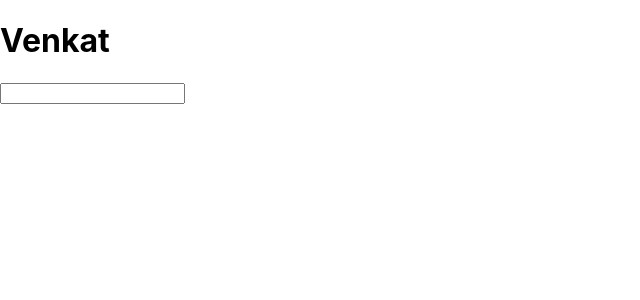
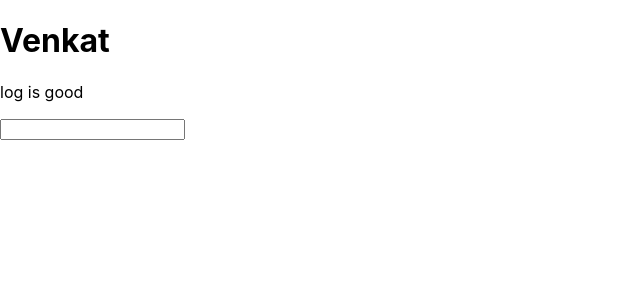
Before and after one commit to Royalvenkat/shopping, a React (Create React App) app: page / in a window 1280 px wide. Shown: the top 300 px of the page, without its empty margins (0-640 px from the left). Built offline with nearby package versions, Linux system fonts and the light colour scheme.

Commit message:
i have added new p tag

```diff
--- a/src/App.js
+++ b/src/App.js
@@ -5,6 +5,7 @@ const App = () => {
     <div>
       <h1>Venkat</h1>
       <form>
+        <p>log is good</p>
         <input type="text" />
         </form>
     </div>
```
